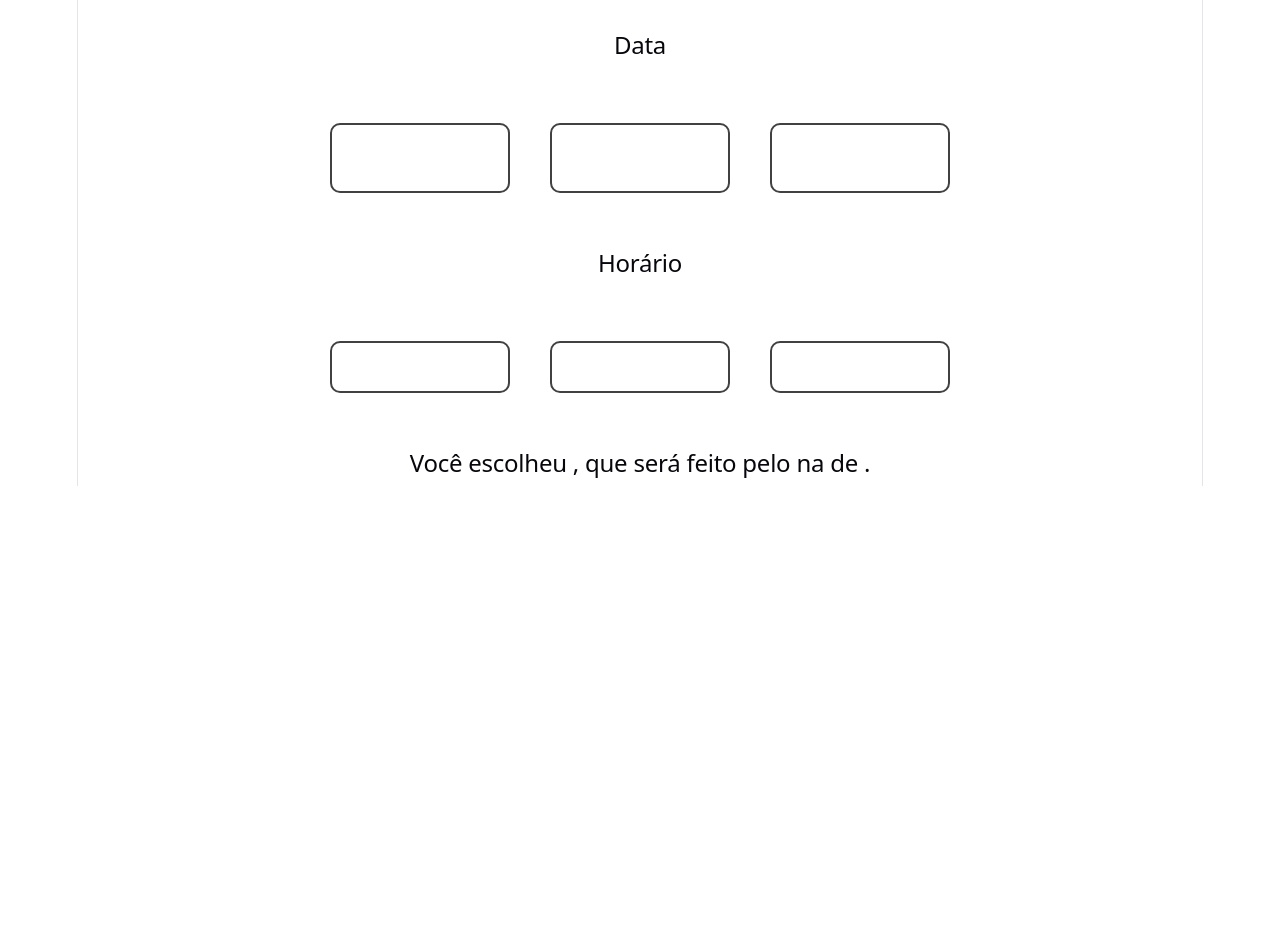
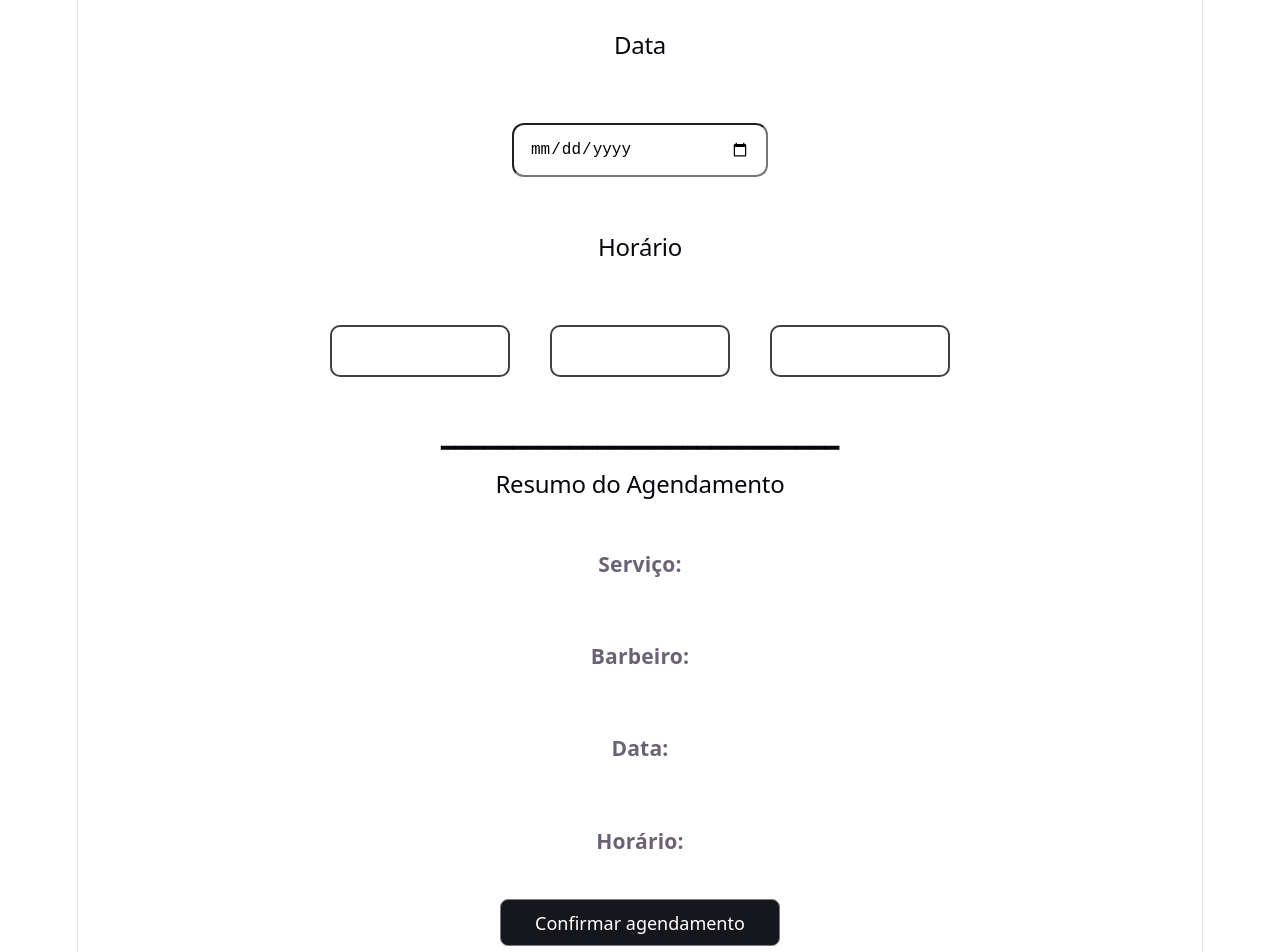
Before and after one commit to Eduzeraaa/BarberFlow, a React (Vite) app in the folder frontend/: page /agendamento in a window 1280 px wide. Shown: the part 460-1412 px from the top of the page. Before the commit the page ends 946 px from the top, so only its background shows below. Built offline with nearby package versions, Linux system fonts and the light colour scheme.

Commit message:
feat: refine login and scheduling interface

```diff
--- a/frontend/package.json
+++ b/frontend/package.json
@@ -12,6 +12,7 @@
   "dependencies": {
     "react": "^19.2.7",
     "react-dom": "^19.2.7",
+    "react-icons": "^5.7.0",
     "react-router-dom": "^7.18.1"
   },
   "devDependencies": {
--- a/frontend/src/pages/Agendamento.css
+++ b/frontend/src/pages/Agendamento.css
@@ -3,6 +3,7 @@
     flex-direction: column;
     width: auto;
     align-items: center;
+    padding-bottom: 15vh;
 }
 
 .content-agendamento{
@@ -17,3 +18,44 @@
     align-items: center;
     gap: 7vh;
 }
+
+.resumo{
+    display: flex;
+    flex-direction: column;
+    align-items: center;
+    gap:3vh;
+}
+
+/* From Uiverse.io by gharsh11032000 */
+.botao-confirmacao-resumo {
+  width: 280px;
+  border-radius: 8px;
+  border: 1px solid transparent;
+  padding: 0.6em 1.2em;
+  font-size: 1em;
+  font-weight: 500;
+  font-family: inherit;
+  background-color: #16171d;
+  cursor: pointer;
+  color: white;
+  transition: border-color 0.25s;
+  border-color: #777986;
+}
+
+.botao-confirmacao-resumo:hover {
+  border-color: #646cff;
+}
+
+.botao-confirmacao-resumo:focus,
+.botao-confirmacao-resumo:focus-visible {
+  outline: 4px auto -webkit-focus-ring-color;
+}
+
+
+.botao-data{
+    width: 220px;
+    height: 50px;
+    border-radius: 12px;
+    font-size: 16px;
+    padding: 0 16px;
+}
--- a/frontend/src/pages/Agendamento.tsx
+++ b/frontend/src/pages/Agendamento.tsx
@@ -8,6 +8,19 @@ export function Agendamento () {
     const [barbeiro, setBarbeiro] = useState('')
     const [data, setData] = useState ('')
     const [horario, setHorario] = useState ('')
+    const hoje = new Date().toISOString().split('T')[0]
+
+    const [confirmedService, setConfirmedService] = useState('')
+    const [confirmedBarbeiro, setConfirmedBarbeiro] = useState('')
+    const [confirmedData, setConfirmedData] = useState('')
+    const [confirmedHorario, setConfirmedHorario] = useState('')
+
+    function handleConfirm() {
+        setConfirmedService(servico)
+        setConfirmedBarbeiro(barbeiro)
+        setConfirmedData(data)
+        setConfirmedHorario(horario)
+    }
 
     return (
         <>
@@ -32,11 +45,13 @@ export function Agendamento () {
                     aoSelecionar={setBarbeiro}
                 />
 
-                <BlocoSelecao
-                    titulo="Data"
-                    opcoes={['Hoje', 'Amanhã', 'Depois de amanhã']}
-                    valorSelecionado={data}
-                    aoSelecionar={setData}
+                <h2>Data</h2>
+                <input
+                    className='botao-data'
+                    type="date"
+                    min={hoje}
+                    value={data}
+                    onChange={(event) => setData(event.target.value)}
                 />
 
                 <BlocoSelecao
@@ -46,7 +61,23 @@ export function Agendamento () {
                     aoSelecionar={setHorario}
                 />
 
-                    <h2>Você escolheu {servico}, que será feito pelo {barbeiro} na {horario} de {data}.</h2>
+                    <div className='resumo'>
+                        <div className='header-resumo'>
+                            <h2>━━━━━━━━━━━━━━━━━━━━━━━━━━━━</h2>
+                            <h2>Resumo do Agendamento</h2>
+                        </div>
+
+                        <h3>Serviço: {confirmedService}</h3>
+                        <h3>Barbeiro: {confirmedBarbeiro}</h3>
+                        <h3>Data: {confirmedData}</h3>
+                        <h3>Horário: {confirmedHorario}</h3>
+
+                        <button
+                            className='botao-confirmacao-resumo'
+                            onClick={handleConfirm}
+                        >Confirmar agendamento</button>
+
+                    </div>
 
                 </div>
 
--- a/frontend/src/pages/Login.css
+++ b/frontend/src/pages/Login.css
@@ -21,13 +21,15 @@
 .user{
     display: flex;
     flex-direction: row;
-    gap: 2vh;
+    gap: 1vh;
+    align-items: center;
 }
 
 .password{
     display: flex;
     flex-direction: row;
-    gap:2vh;
+    gap:1vh;
+    align-items: center;
 }
 
 .confirm-button {
@@ -58,7 +60,7 @@
     rgba(255, 255, 255, 0) 70%
   );
   transform: scale(0);
-  transition: transform 0.5s ease;
+  transition: transform 0.3s ease;
 }
 
 .confirm-button:hover::after {
--- a/frontend/src/pages/Login.tsx
+++ b/frontend/src/pages/Login.tsx
@@ -1,11 +1,20 @@
 import './Login.css'
 import { useState } from 'react'
+import { FaUser } from 'react-icons/fa'
+import { TbLock } from 'react-icons/tb'
 
 export function Login () {
 
     const [user, setUser] = useState('')
     const [password, setPassword] = useState('')
 
+    const [confirmedUser, setConfirmedUser] = useState('')
+    const [confirmedPassword, setConfirmedPassword] = useState('')
+
+    function handleConfirm() {
+        setConfirmedUser(user)
+        setConfirmedPassword(password)
+    }
 
     return (
         <>
@@ -15,6 +24,7 @@ export function Login () {
                 <div className="login-container">
 
                     <div className='user'>
+                        <FaUser/>
                         <label>Usuário</label>
                         <input
                             type="text"
@@ -24,6 +34,7 @@ export function Login () {
 
 
                     <div className='password'>
+                        <TbLock/>
                         <label>Senha</label>
                         <input
                             type="password"
@@ -32,10 +43,13 @@ export function Login () {
                     </div>
 
 
-                        <button className='confirm-button'>Confirmar</button>
+                        <button
+                            className='confirm-button'
+                            onClick={handleConfirm}
+                        >Confirmar</button>
 
-                    <p>Usuário: {user}</p>
-                    <p>Senha: {password}</p>
+                    <p>Usuário: {confirmedUser}</p>
+                    <p>Senha: {confirmedPassword}</p>
 
                 </div>
             </div>
```
Also changed, not shown: frontend/src/pages/Home.css (line endings or trailing spaces), 1 other file (tests, documents, lock files or other folders).
